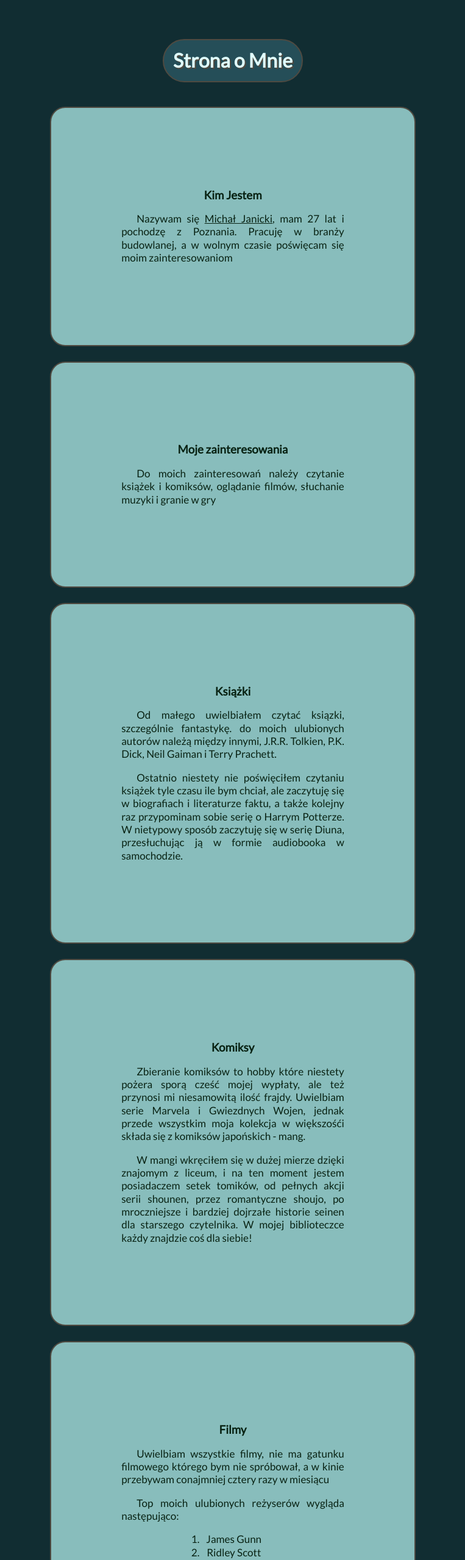
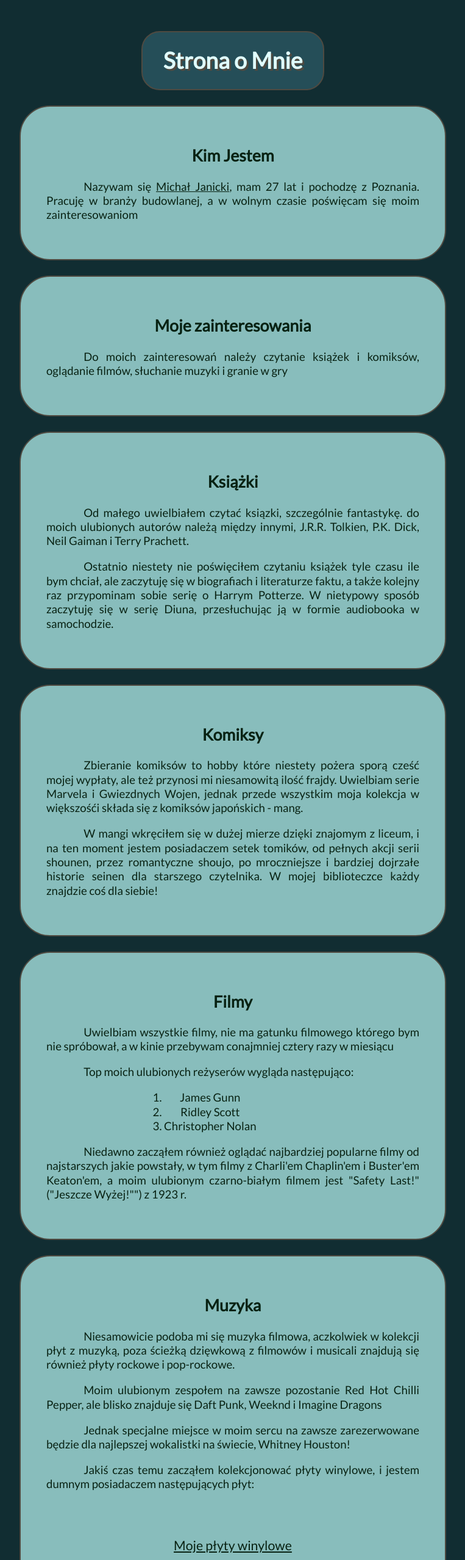
Before and after one commit to MichalJanicki26/homepage, a plain HTML site: page index.html in a window 1280 px wide. Shown: the top 2559 px of the page at 61% size, without its empty margins (258-1021 px from the left). Drawn offline with nearby package versions, Linux system fonts and the light colour scheme.

Commit message:
Cleaning and adjusting css and img files

```diff
--- a/css/article.css
+++ b/css/article.css
@@ -1,24 +1,24 @@
 .article {
-    max-width: 600px;
-    padding: 10%;
+    margin: 25px auto;
+    padding: 6%;
     border: 2px solid #4F4A41;
-    border-radius: 25px;
-    margin: 25px auto;
+    border-radius: 50px;
+    max-width: 700px;
     background: #88BDBC;
     color: #082213;
     text-align: center;
     line-height: 1.25;
-    font-size: 80%
+    font-size: 14pt;
 }
 
 .article__header {
-    font-size: 110%;
+    font-size: 20pt;
 }
 
 .article__paragraph {
     color: #082213;
     text-align: justify;
-    text-indent: 25px;
+    text-indent: 10%;
 }
 
 .article__paragraph--underscored {
@@ -26,7 +26,6 @@
 }
 
 .article__list {
-    max-width: 40%;
-    text-align: center;
+    width: fit-content;
     margin-left: 25%;
 }
--- a/css/footer.css
+++ b/css/footer.css
@@ -1,4 +1,4 @@
 .footer {
     text-align: center;
-    font-size: 75%;
+    font-size: 12pt;
 }
--- a/css/header.css
+++ b/css/header.css
@@ -1,10 +1,13 @@
 .header {
-    margin: auto auto 40px auto;
-    padding: 15px;
-    width: max-content;
+    border: 2px solid #4F4A41;
+    border-radius: 30px;
     background-color: #254E58;
-    text-shadow: 2px 2px #4F4A41;
-    border: 2px solid #4F4A41;
-    border-radius: 100px;
-    font-size: 150%;
+    text-shadow: 3px 3px #4F4A41;
+    margin: auto;
+    max-width: 300px;
 }
+
+.header__text {
+    text-align: center;
+    font-size: 28pt;
+}
--- a/css/style.css
+++ b/css/style.css
@@ -7,10 +7,12 @@ html {
 }
 
 .body {
+    display: grid;
+    justify-items: center;
+    align-items: center;
+    margin: 1%;
+    padding: 3%;
     background: #112D32;
     color: #E0FFFF;
-    /* https://visme.co/blog/website-color-schemes/ style 22 "Corporate and Traditional */
-    margin: 5%;
     font-family: 'Lato', sans-serif;
-    font-size: 16pt;
 }
--- a/css/table.css
+++ b/css/table.css
@@ -1,21 +1,19 @@
 .table {
+    margin: 10%;
     border: 2px solid #4F4A41;
     border-radius: 25%;
     border-collapse: collapse;
-    padding: 5px;
-    margin: auto;
+    padding: 5%;
     width: fit-content;
     vertical-align: middle;
-    display: none;
 }
 
 .table__caption {
+    margin: 3%;
     caption-side: top;
     text-align: center;
-    margin: auto;
     text-decoration: underline;
-    font-size: 125%;
-    color: #4F4A41;
+    font-size: 16pt;
 }
 
 .table_head {
@@ -23,6 +21,7 @@
     text-align: center;
     border: 2px solid #4F4A41;
     padding: 3px;
+    width: fit-content;
 }
 
 .table__cel {
@@ -30,4 +29,5 @@
     text-align: center;
     border: 2px solid #4F4A41;
     padding: 8px;
+    width: fit-content;
 }
--- a/index.html
+++ b/index.html
@@ -15,26 +15,27 @@
         @import url('https://fonts.googleapis.com/css2?family=Lato&display=swap');
     </style>
     <link href="css/style.css" rel="stylesheet">
+    <link href="css/header.css" rel="stylesheet">
     <link href="css/article.css" rel="stylesheet">
-    <link href="css/header.css" rel="stylesheet">
     <link href="css/table.css" rel="stylesheet">
     <link href="css/footer.css" rel="stylesheet">
     <script defer src="js/script.js"></script>
     <title>Michał Janicki - Strona o mnie</title>
-    <meta property="og:image" content="images/paragraphImage.png">
-    <link rel="icon" href="images/icon.png">
+    <!-- <a href="https://www.flaticon.com/free-icons/business" title="business icons">Business icons created by Freepik - Flaticon</a> -->
+    <link rel="icon" href="images/business.png">
 </head>
 
 <body class="body">
     <main class="main">
-        <h1 class="header">Strona o Mnie</h1>
+        <div class="header">
+            <h1 class="header__text">Strona o Mnie</h1>
+        </div>
         <article class="article">
             <h2 class="article__header">Kim Jestem</h2>
             <p class="article__paragraph">Nazywam się <span class="article__paragraph--underscored">Michał
                     Janicki</span>, mam 27 lat i
                 pochodzę z Poznania. Pracuję w branży budowlanej, a w wolnym czasie poświęcam się moim zainteresowaniom
             </p>
-            <p></p>
         </article>
         <article class="article">
             <h2 class="article__header">Moje zainteresowania</h2>
@@ -91,14 +92,12 @@
         </article>
         <article class="article">
             <h2 class="article__header">Muzyka</h2>
-            <p class="article__paragraph">Niesamowicie podoba mi się muzyka filmowa, aczkolwiek w kolekcji płyt z muzyką
-                filmową i z musicali znajdują się również płyty rockowe i pop-rockowe.</p>
+            <p class="article__paragraph">Niesamowicie podoba mi się muzyka filmowa, aczkolwiek w kolekcji płyt z muzyką, poza ścieżką dzięwkową z filmowów i musicali znajdują się również płyty rockowe i pop-rockowe.</p>
             <p class="article__paragraph">Moim ulubionym zespołem na zawsze pozostanie Red Hot Chilli Pepper, ale blisko
                 znajduje się Daft Punk, Weeknd i Imagine Dragons</p>
-            <p class="article__paragraph">Jednak specjalne miejsce w sercu zawsze zarezerwowane będzie dla najlepszej
+            <p class="article__paragraph">Jednak specjalne miejsce w moim sercu na zawsze zarezerwowane będzie dla najlepszej
                 wokalistki na świecie, Whitney Houston!</p>
-            <p class="article__paragraph">Jakiś czas temu zacząłem kolekcjonować płyty winylowe, i w mojej kolekcji
-                znalazły się między innymi płyty:</p>
+            <p class="article__paragraph">Jakiś czas temu zacząłem kolekcjonować płyty winylowe, i jestem dumnym posiadaczem następujących płyt:</p>
             <table class="table">
                 <caption class="table__caption">Moje płyty winylowe</caption>
                 <tr class="table__row">
```
Also changed, not shown: images/business.png (added), images/icon.png (deleted), images/paragraphImage.png (deleted).
